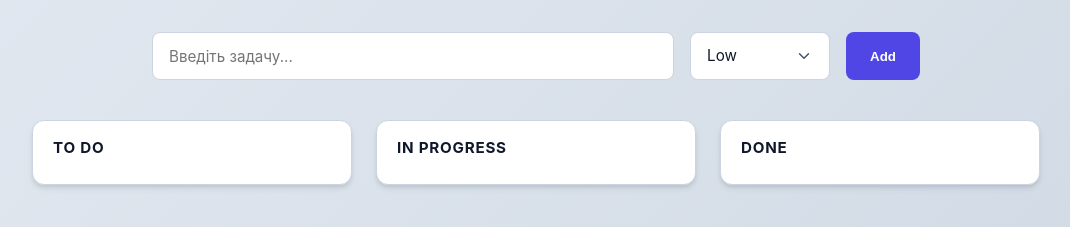
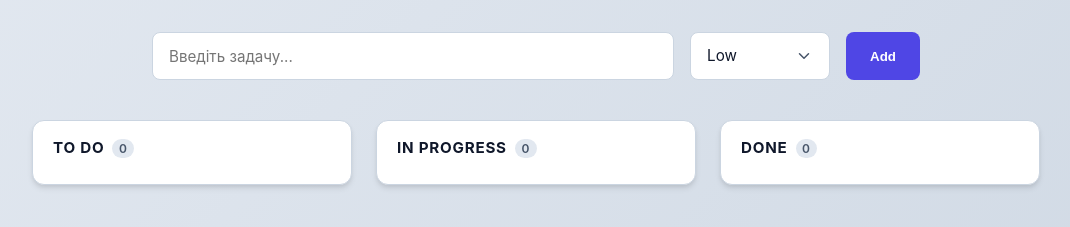
Before and after one commit to AndrewKozak2/kanban-ts, a React (Vite) app: page / in a window 1280 px wide. Shown: the top 227 px of the page, without its empty margins (104-1174 px from the left). Built offline with nearby package versions, Linux system fonts and the light colour scheme.

Commit message:
feat: add count tasks

```diff
--- a/src/components/Column/Column.css
+++ b/src/components/Column/Column.css
@@ -20,6 +20,22 @@
   color: var(--text-main);
   margin-bottom: 0.5rem;
   padding-left: 0.25rem;
+  display: flex;
+  align-items: center;
+  gap: 0.5rem;
+}
+
+.task-count {
+  font-size: 0.75rem;
+  font-weight: 600;
+  color: var(--text-muted);
+  line-height: 1.1;
+  background-color: #e2e8f0;
+  border-radius: 9999px;
+  padding: 0.25em 0.55em;
+  display: flex;
+  align-items: center;
+  justify-content: center;
 }
 
 .column.drag-over {
--- a/src/components/Column/Column.tsx
+++ b/src/components/Column/Column.tsx
@@ -48,7 +48,10 @@ export const Column = ({
       onDrop={handleDrop}
       onDragLeave={handleDragLeave}
     >
-      <h2> {title}</h2>
+      <h2>
+        {title}
+        <span className="task-count">{tasks.length}</span>
+      </h2>
       {tasks.map((task) => (
         <TaskCard
           key={task.id}
```
